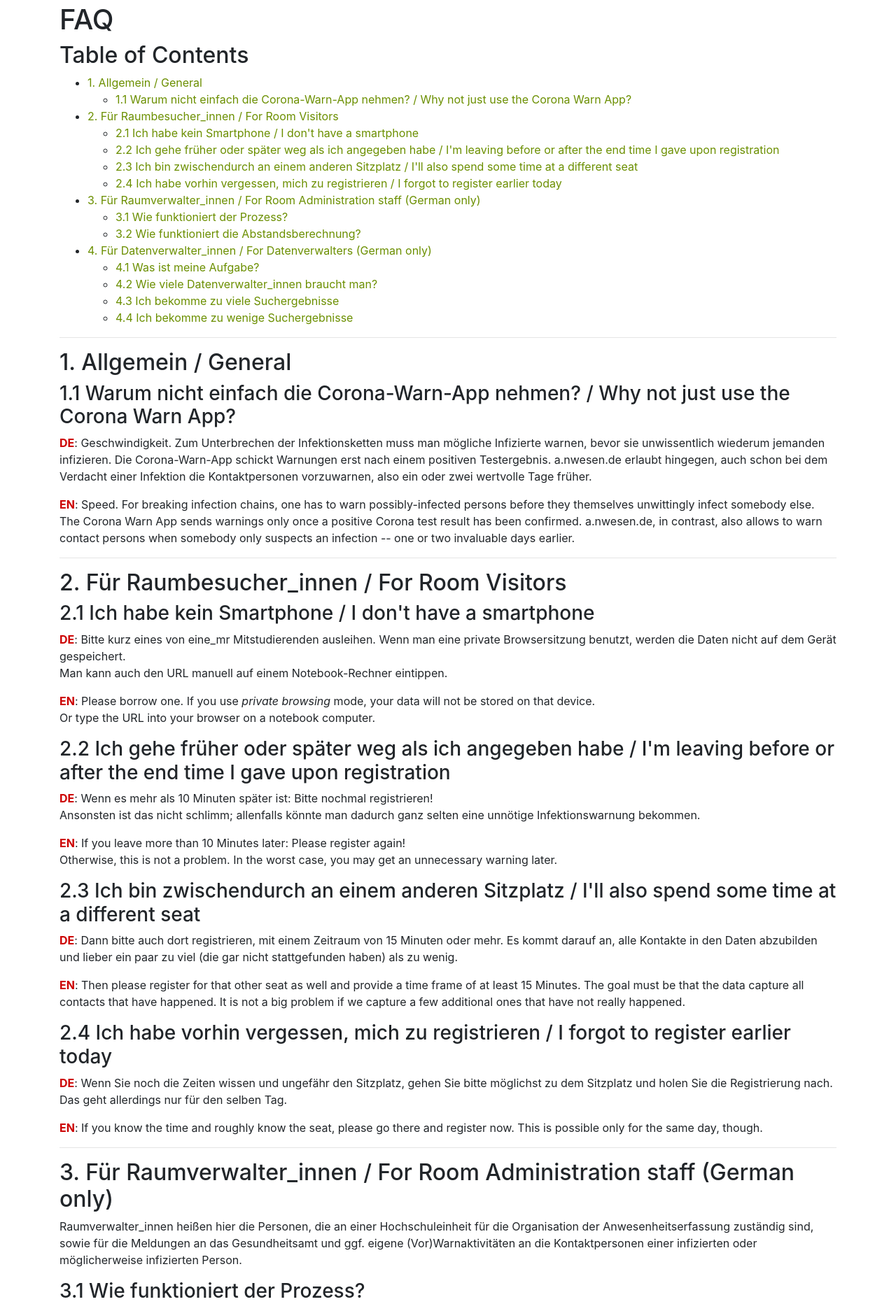
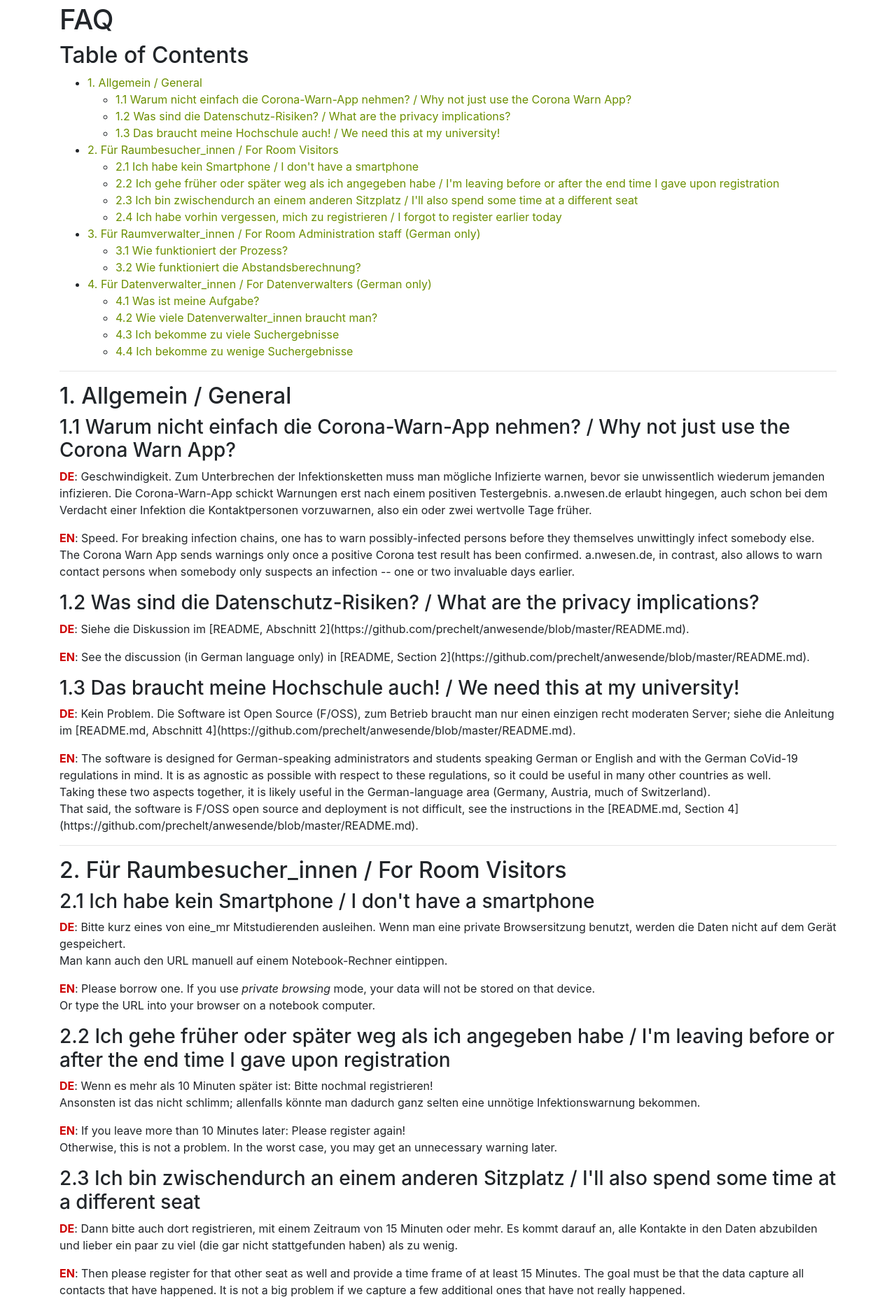
Before and after one commit to prechelt/anwesende, a Django app: template anwesende/templates/room/faq.html in a window 1280 px wide. Shown: the part 56-1920 px from the top of the page at 70% size. Run offline with Django 3.2, Linux system fonts and the light colour scheme; the template is opened without the code that fills it, so the values that code supplies are empty; some libraries are stand-ins or nearby versions.

Commit message:
faq.html: added 1.2 privacy and 1.3 OSS

```diff
--- a/anwesende/templates/room/faq.html
+++ b/anwesende/templates/room/faq.html
@@ -33,6 +33,46 @@
     has been confirmed.
     a.nwesen.de, in contrast, also allows to warn contact persons when somebody
     only suspects an infection -- one or two invaluable days earlier.
+  </p>
+
+
+  <h3>
+    1.2 Was sind die Datenschutz-Risiken? / What are the privacy implications?
+  </h3>
+  <p>
+    <span class="languagemark">DE</span>:
+    Siehe die Diskussion im
+    [README, Abschnitt 2](https://github.com/prechelt/anwesende/blob/master/README.md).
+  </p>
+  <p>
+    <span class="languagemark">EN</span>:
+    See the discussion (in German language only) in
+    [README, Section 2](https://github.com/prechelt/anwesende/blob/master/README.md).
+  </p>
+
+
+  <h3>
+    1.3 Das braucht meine Hochschule auch! / We need this at my university!
+  </h3>
+  <p>
+    <span class="languagemark">DE</span>:
+    Kein Problem.
+    Die Software ist Open Source (F/OSS), zum Betrieb braucht man nur einen einzigen
+    recht moderaten Server; siehe die Anleitung im
+    [README.md, Abschnitt 4](https://github.com/prechelt/anwesende/blob/master/README.md).
+  </p>
+  <p>
+    <span class="languagemark">EN</span>:
+    The software is designed for German-speaking administrators
+    and students speaking German or English and with the
+    German CoVid-19 regulations in mind.
+    It is as agnostic as possible with respect to these regulations,
+    so it could be useful in many other countries as well. <br>
+    Taking these two aspects together, it is likely useful in the
+    German-language area (Germany, Austria, much of Switzerland). <br>
+    That said, the software is F/OSS open source and deployment is not difficult,
+    see the instructions in the
+    [README.md, Section 4](https://github.com/prechelt/anwesende/blob/master/README.md).
   </p>
 
 
```
